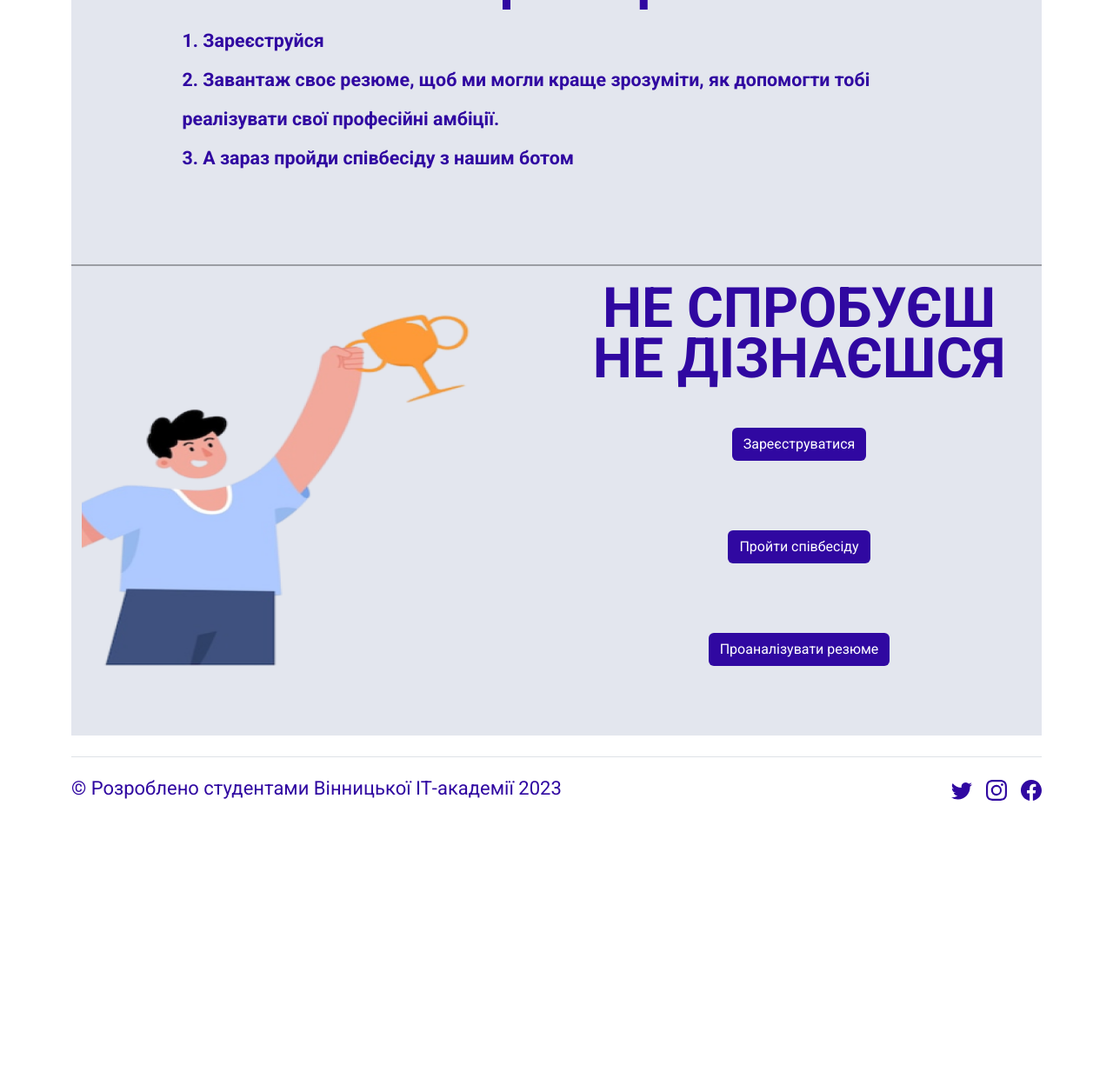
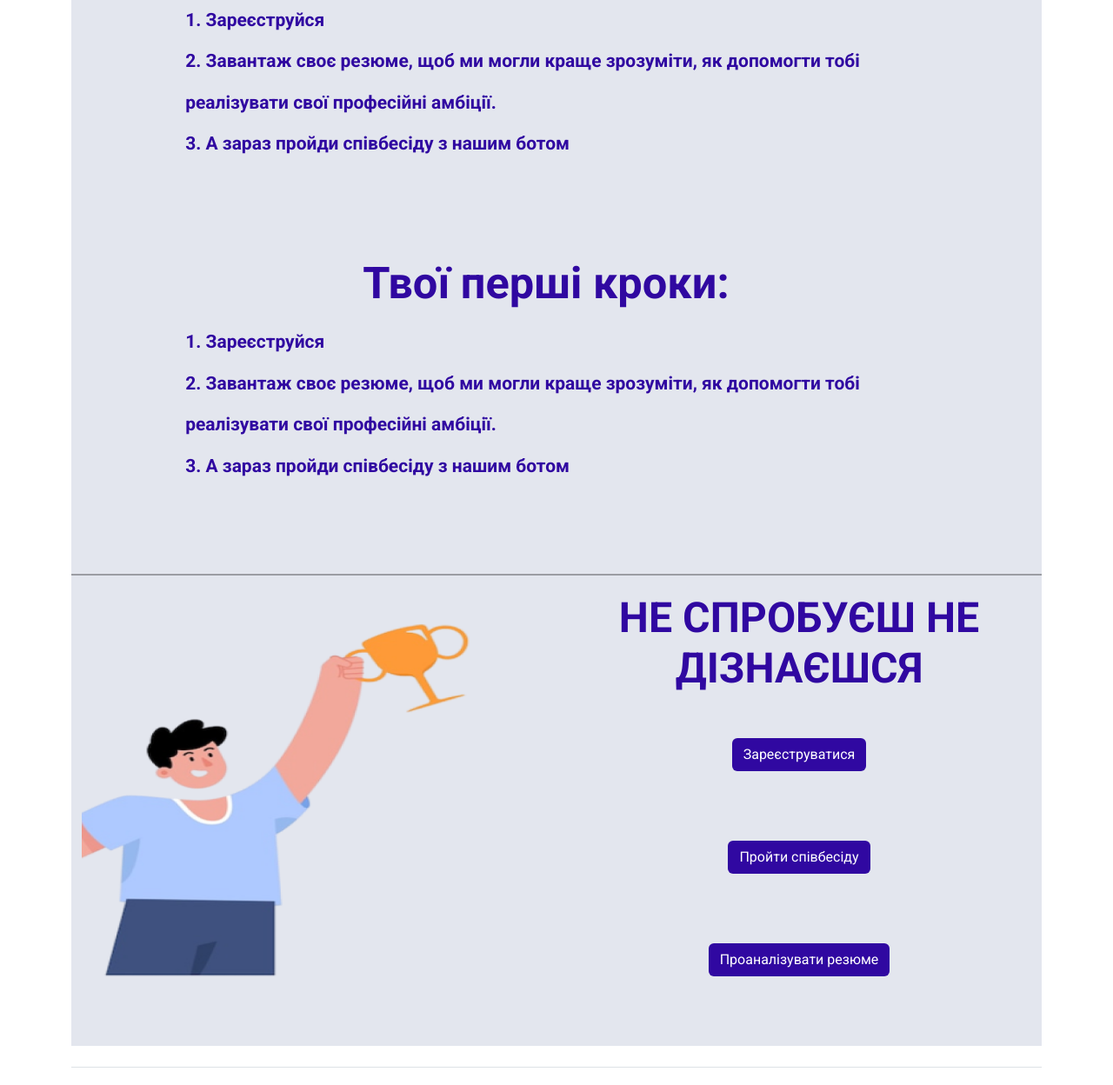
Before and after one commit to AlexMel83/yepshackathon2023, a plain HTML site: page education.html in a window 1280 px wide. Shown: the part 765-2013 px from the top of the page at 87% size. Before the commit the page ends 1770 px from the top, so only its background shows below. Drawn offline with nearby package versions, Linux system fonts and the light colour scheme.

Commit message:
New branch oks (#11)
* add_education_page

* Add_education_and_castomers

* Add_hrader_and_footer_to_pages

* Changerd_page_2

* Add_changed_2_3_pages

---------

Co-authored-by: Alexander Meleshko <121691028+AlexMel83@users.noreply.github.com>

```diff
--- a/css/education.css
+++ b/css/education.css
@@ -36,7 +36,10 @@ li {
 	font-size: 18px;
 	line-height: 30px;
 	color: #320941;
-	margin: 100px 0px 100px 50px;
+	margin-top: calc(30px + (100 - 30) * ((100vw - 320px) / (1440 - 320)));
+	margin-bottom: calc(30px + (100 - 30) * ((100vw - 320px) / (1440 - 320)));
+	margin-left: calc(10px + (50 - 10) * ((100vw - 320px) / (1440 - 320)));
+
 	border-bottom: 2px solid rgba(0, 0, 0, 0.316);
 }
 
@@ -52,14 +55,19 @@ li {
 	height: calc(230px + (570 - 230) * ((100vw - 320px) / (1440 - 320)));
 }
 
+.page_2 .first_steps .title-list {
+	font-size: calc(24px + (55 - 24) * ((100vw - 320px) / (1440 - 320)));
+	line-height: calc(30px + (80 - 30) * ((100vw - 320px) / (1440 - 320)));
+}
+
 .page_2 .first_steps .tag-list-text {
-	font-size: calc(18px + (22 - 18) * ((100vw - 320px) / (1440 - 320)));
+	font-size: calc(15px + (22 - 15) * ((100vw - 320px) / (1440 - 320)));
 	font-weight: 600;
-	line-height: calc(15px + (50 - 15) * ((100vw - 320px) / (1440 - 320)));
+	line-height: calc(32px + (50 - 32) * ((100vw - 320px) / (1440 - 320)));
 	color: #3008A1;
 	margin-bottom: 100px;
-	margin-left: calc(15px + (100 - 20) * ((100vw - 320px) / (1440 - 320)));
-	margin-right: calc(15px + (100 - 20) * ((100vw - 320px) / (1440 - 320)));
+	margin-left: calc(10px + (100 - 10) * ((100vw - 320px) / (1440 - 320)));
+	margin-right: calc(10px + (100 - 10) * ((100vw - 320px) / (1440 - 320)));
 }
 
 
@@ -74,7 +82,7 @@ li {
 	margin: 20px 20px 50px 20px;
 	text-transform: uppercase;
 	line-height: calc(30px + (63 - 30) * ((100vw - 320px) / (1440 - 320)));
-
+	font-size: calc(20px + (53 - 20) * ((100vw - 320px) / (1440 - 320)));
 }
 
 .page_2 .block-2 .col-4 {
@@ -95,4 +103,8 @@ li {
 
 }
 
+.page_2 .button_block-2 .button a {
+	color: white;
+}
+
 /*====================================================*/
--- a/education.html
+++ b/education.html
@@ -58,8 +58,21 @@
                         </div>
 
                         <div class="col-md-6 img_block-1">
-                            <img class="card-img-center image_block-1"
-                                src="../yepshackathon2023/img/education/image block-1.png" </div>
+                            <img class="card-img-center image_block-1" src="img/education_1.png" </div>
+                        </div>
+
+                        <div class="row">
+                            <div class="col-12 first_steps">
+                                <h2 class="title-list">Твої перші кроки:</h2>
+                                <div class="tag-list">
+                                    <ul class="tag-list-text">
+                                        <li>1. Зареєструйся</li>
+                                        <li>2. Завантаж своє резюме, щоб ми могли краще зрозуміти,
+                                            як допомогти тобі реалізувати свої професійні амбіції.</li>
+                                        <li>3. А зараз пройди співбесіду з нашим ботом</li>
+                                    </ul>
+                                </div>
+                            </div>
                         </div>
 
                         <div class="row">
@@ -80,19 +93,25 @@
                     <!--block-2-->
                     <section>
                         <div class="row block-2">
-                            <div class="col-6 img">
-                                <img class="image_block-2" src="../yepshackathon2023/img/education/image block-2.png">
+                            <div class="col-md-6 img">
+                                <img class="image_block-2" src="img/education_2.png">
                             </div>
-                            <div class="col-6">
+                            <div class="col-md-6">
                                 <h2 class="row">не спробуєш не дізнаєшся</h2>
                                 <div class="col-4 button_block-2">
-                                    <button type="button" class="btn  button">Зареєструватися</button>
+                                    <button type="button" class="btn  button"><a
+                                            href="https://careerboosters.fromavdiivka.city/regist"
+                                            target="_blank">Зареєструватися</a></button>
                                 </div>
                                 <div class="col-4 button_block-2">
-                                    <button type="button" class="btn  button">Пройти співбесіду</button>
+                                    <button type="button" class="btn  button"><a
+                                            href="https://careerboosters.fromavdiivka.city/chatgpt-interview/client/"
+                                            target="_blank">Пройти
+                                            співбесіду</a></button>
                                 </div>
                                 <div class="col-4 button_block-2">
-                                    <button type="button" class="btn  button">Проаналізувати резюме</button>
+                                    <button type="button" class="btn  button"><a href="#" target="_blank">Проаналізувати
+                                            резюме</a></button>
                                 </div>
                             </div>
                         </div>
```
Also changed, not shown: css/customers.css (+8 -4 lines), customers.html (+13 -10 lines), img/customers_1.png (renamed from img/customers/customers_1.png), img/customers_2.png (renamed from img/customers/customers_2.png), img/education_1.png (renamed from img/education/image block-1.png), img/education_2.png (renamed from img/education/image block-2.png).
